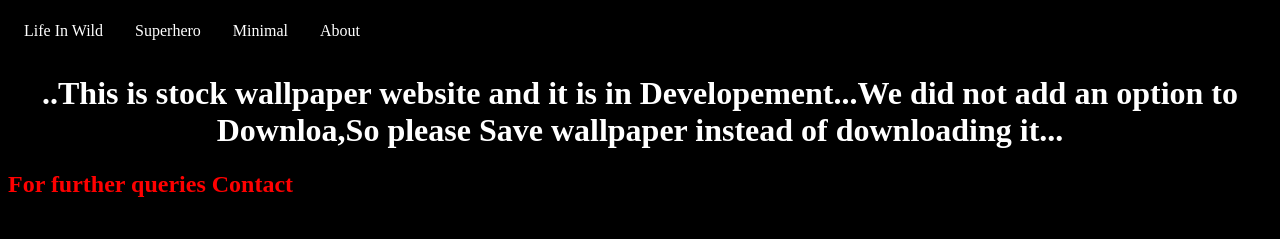
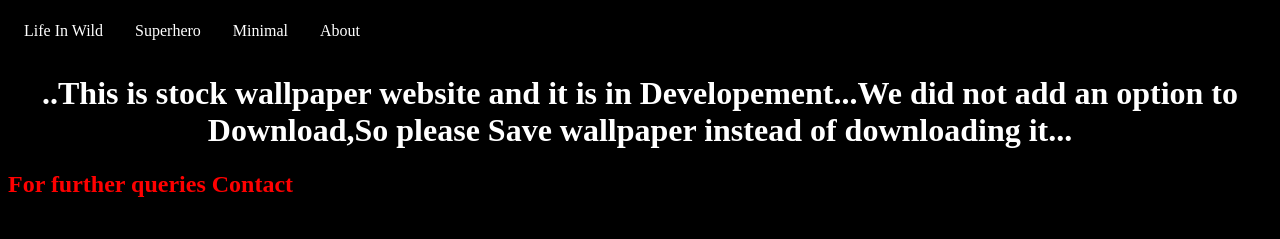
Before and after one commit to ArvindSelvamoorthy/killwall, a plain HTML site: page abt.html in a window 1280 px wide. Drawn offline with Linux system fonts and the light colour scheme.

Commit message:
Add files via upload

```diff
--- a/abt.html
+++ b/abt.html
@@ -17,7 +17,7 @@
 	</header>
 <center>
 	<h1>
-		..This is stock wallpaper website and it is in Developement...We did not add an option to Downloa,So please Save wallpaper instead of downloading it...
+		..This is stock wallpaper website and it is in Developement...We did not add an option to Download,So please Save wallpaper instead of downloading it...
 	</h1>
 </center>
 <h2 style="color: red">For further queries Contact</h2>
```
